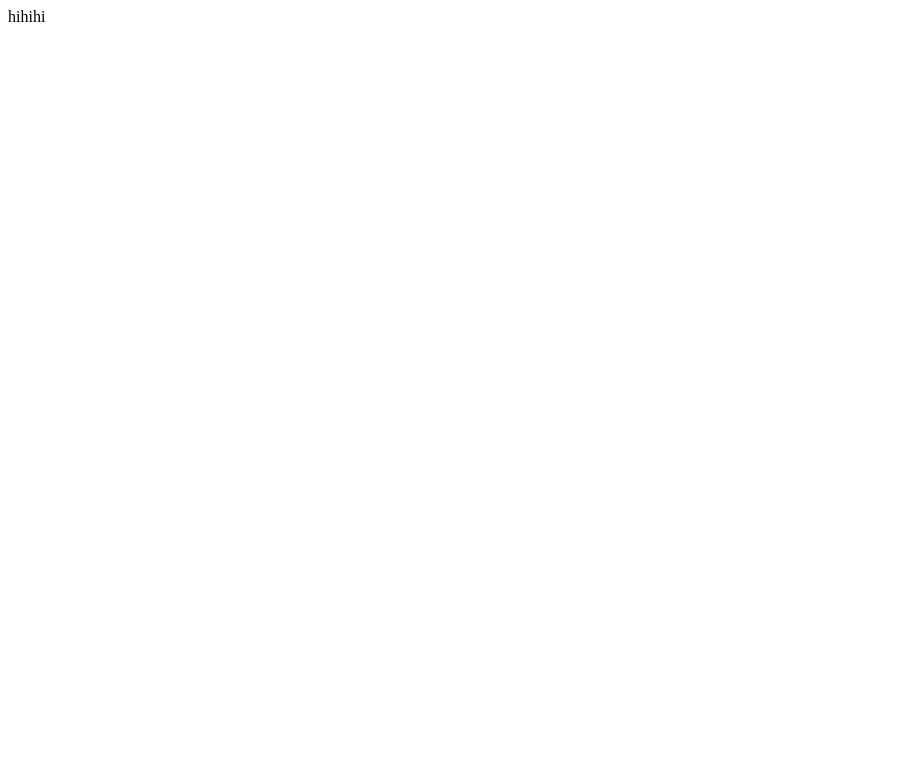
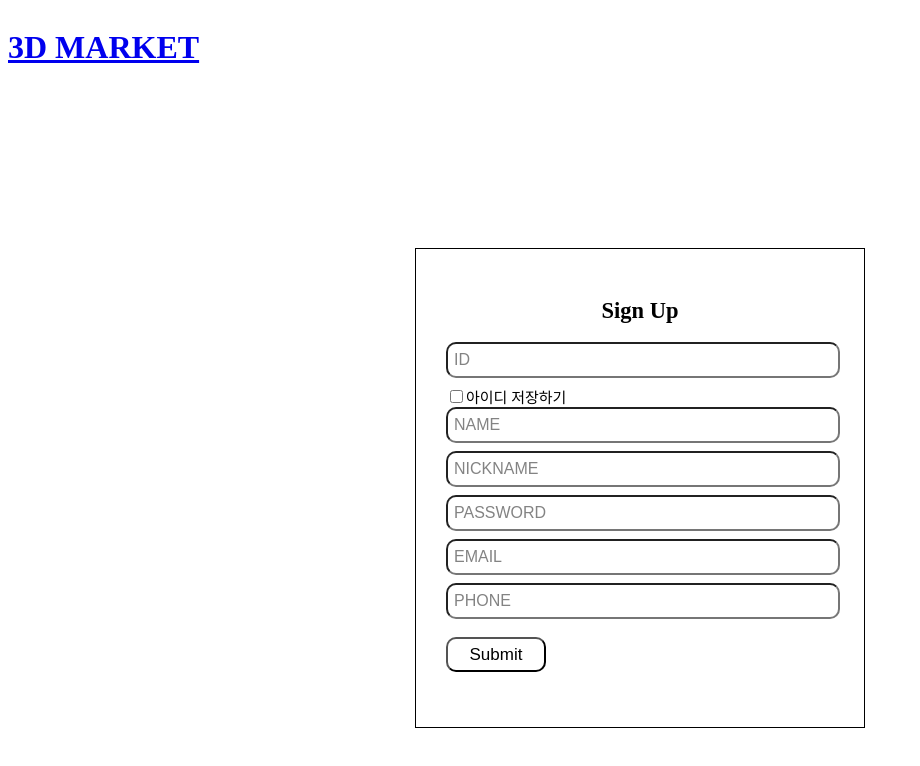
Before and after one commit to chachapp/3dmarket, a React (Create React App) app in the folder 3DMarket/demo/frontend/: page /Register in a window 1280 px wide. Shown: the top 766 px of the page, without its empty margins (0-920 px from the left). Built offline with nearby package versions, Linux system fonts and the light colour scheme.

Commit message:
230505. header 변경, register page 추가

```diff
--- a/3DMarket/demo/frontend/src/Components/Header.js
+++ b/3DMarket/demo/frontend/src/Components/Header.js
@@ -2,16 +2,26 @@ import React from "react";
 import { Link } from "react-router-dom";
 import "../SCSS/header.scss";
 
-function Header() {
+function Header({ isRequired }) {
   return (
-        <div className="head">
+    <div className="header-container">
+      <div className="header-title">
+        <Link to="/">
           <h1>3D MARKET</h1>
+        </Link>
+      </div>
+
+      {/* 차후 모달 컨테이너 작업하기 */}
+      {!isRequired && (
+        <div className="header-items">
           <button>CART</button>
           <Link to="/login">
             <button>LOGIN</button>
           </Link>
         </div>
-    )
+      )}
+    </div>
+  );
 }
 
 export default Header;
--- a/3DMarket/demo/frontend/src/Pages/Login/Login.js
+++ b/3DMarket/demo/frontend/src/Pages/Login/Login.js
@@ -1,9 +1,12 @@
 import React from "react";
-import "../../SCSS/Login.scss";
 import { Link } from "react-router-dom";
+import Header from "../../Components/Header";
 
 function Login() {
   return (
+    <>
+      <Header isRequired />
+
       <div className="container">
         <div className="login-wrapper">
           <h2 className="login">LOGIN</h2>
@@ -15,35 +18,12 @@ function Login() {
               placeholder="ID"
               required
             ></input>
-          <label form="remember-check">
-            <input type="checkbox" id="remember-check" />
-            아이디 저장하기
-          </label>
-          <input
-            type="text"
-            name="userName"
-            placeholder="NAME"
-            required
-          ></input>
-          <input
-            type="text"
-            name="userNickname"
-            placeholder="NICKNAME"
-            required
-          ></input>
             <input
               type="text"
               name="userPassword"
               placeholder="PASSWORD"
               required
             ></input>
-          <input
-            type="text"
-            name="userEmail"
-            placeholder="EMAIL"
-            required
-          ></input>
-          <input type="text" name="userPhone" placeholder="PHONE"></input>
             <input type="submit" value="Login" />
             <Link to="/register">
               <button className="btn-sign">Sign Up</button>
@@ -51,6 +31,7 @@ function Login() {
           </form>
         </div>
       </div>
+    </>
   );
 }
 
--- a/3DMarket/demo/frontend/src/Pages/Register/Register.js
+++ b/3DMarket/demo/frontend/src/Pages/Register/Register.js
@@ -1,12 +1,59 @@
 import React from "react";
+import "../../SCSS/Login.scss";
+import { Link } from "react-router-dom";
+import Header from "../../Components/Header";
 
 function Register() {
+  return (
+    <>
+      <Header isRequired />
 
-    return (
-        <div>
-            hihihi
+      <div className="container">
+        <div className="register-wrapper">
+          <h2 className="register">Sign Up</h2>
+          <form method="post">
+            <input
+              className="user-id"
+              type="text"
+              name="userId"
+              placeholder="ID"
+              required
+            ></input>
+            <label form="remember-check">
+              <input type="checkbox" id="remember-check" />
+              아이디 저장하기
+            </label>
+            <input
+              type="text"
+              name="userName"
+              placeholder="NAME"
+              required
+            ></input>
+            <input
+              type="text"
+              name="userNickname"
+              placeholder="NICKNAME"
+              required
+            ></input>
+            <input
+              type="text"
+              name="userPassword"
+              placeholder="PASSWORD"
+              required
+            ></input>
+            <input
+              type="text"
+              name="userEmail"
+              placeholder="EMAIL"
+              required
+            ></input>
+            <input type="text" name="userPhone" placeholder="PHONE"></input>
+            <input type="submit" value="Submit" />
+          </form>
         </div>
-    );
+      </div>
+    </>
+  );
 }
 
 export default Register;
--- a/3DMarket/demo/frontend/src/SCSS/Login.scss
+++ b/3DMarket/demo/frontend/src/SCSS/Login.scss
@@ -17,6 +17,18 @@ $margin: 8px;
 
 .login-wrapper {
     width: 450px;
+    height: 400px;
+    padding: 30px;
+    box-sizing: border-box;
+    font-size: 15px;
+    border: solid black 1px;
+    display: flex;
+    flex-direction: column;
+    align-items: center;
+}
+
+.register-wrapper {
+    width: 450px;
     height: 480px;
     padding: 30px;
     box-sizing: border-box;
@@ -28,7 +40,7 @@ $margin: 8px;
 }
 
 .login {
-    font-size: 28px;
+    font-size: 50px;
     // TODO : font 적용하기..
 }
 
--- a/3DMarket/demo/frontend/src/SCSS/header.scss
+++ b/3DMarket/demo/frontend/src/SCSS/header.scss
@@ -1,20 +1,35 @@
 $radius: 70px;
 
-.head {
+.header-container {
     margin: auto 0;
    // background-color: orange;
     border: 1em;
     display: flex;
-    align-items: center;
-    flex: 1;
-    // border-bottom: 1px solid black;
+    //align-items: center;
+    //flex-direction: inherit;
+    width: 100%;
+    // border: 1px solid black;
+    justify-content: space-between;
+
+    ::after{
+        content: "";
+        display: block;
+        clear: both;
+    }
+
 }
 
-h1 {
-    float: left;
-    flex: 1;
+.header-title {
     margin-left: 10px auto;
-    font-size: 3rem;
+    font-size: 1em;
+    display: flex;
+
+}
+
+
+.header-items {
+    display: flex;
+    align-items: center;
 }
 
 button {
@@ -23,7 +38,7 @@ button {
     width: 80px;
     border-radius: $radius;
     font-size: 100%;
-    float: right;
+   // float: right;
     margin: 1px;
     cursor: pointer;
     text-align: center;
```
Lines whose indentation alone changed are shown as unchanged.
